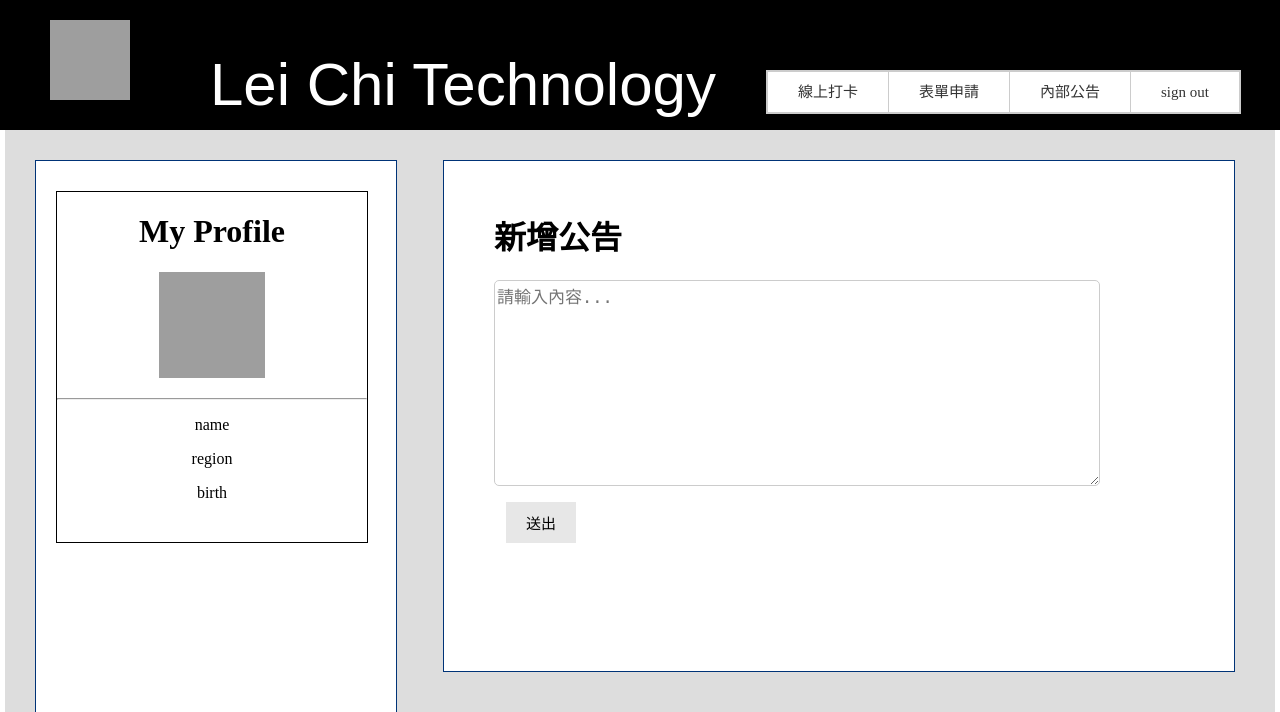
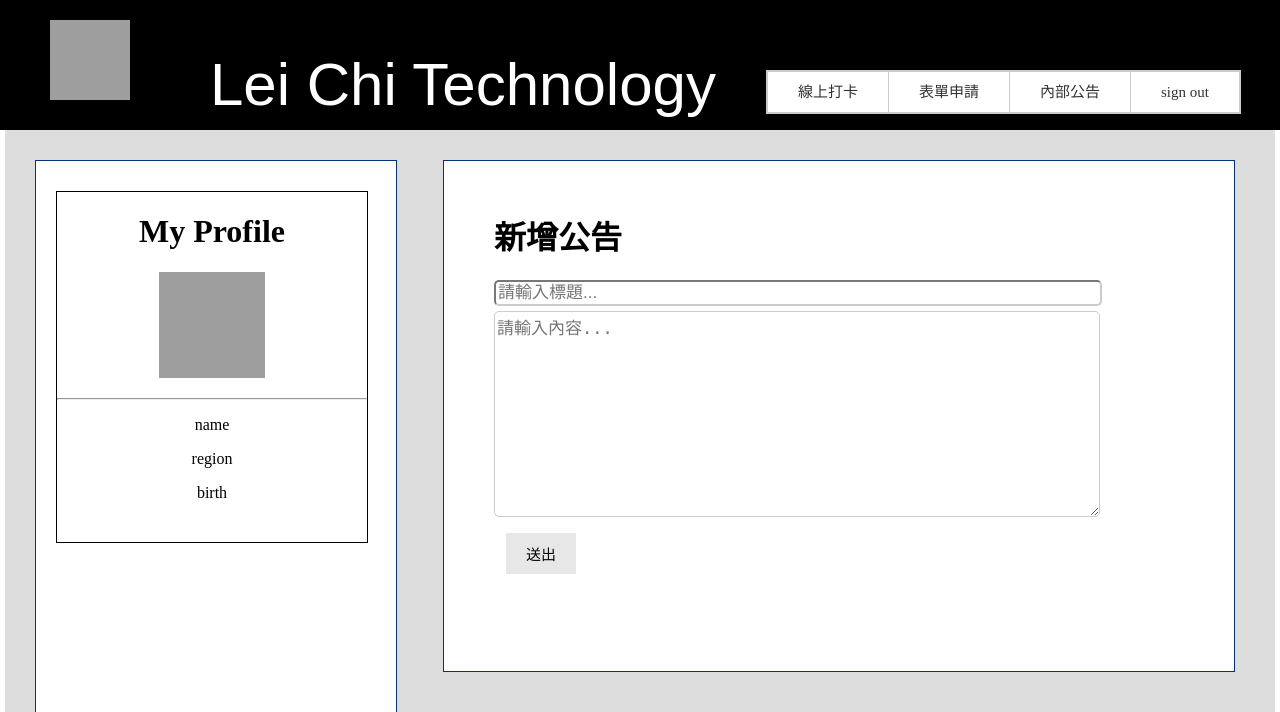
Before and after one commit to StefanyChen/LC_ERP, a PHP site: page / in a window 1280 px wide. Shown: the top 712 px of the page. Run offline with PHP 8.4, Linux system fonts and the light colour scheme; data that the repository does not hold is empty; grey boxes are pictures that could not be loaded.

Commit message:
0726-1846
公告的地方
新增標題欄位

```diff
--- a/index.php
+++ b/index.php
@@ -37,7 +37,8 @@
 	</div>
 	<div class="right-up">
 	<h1 style="font-family:Microsoft JhengHei">新增公告</h1>
-	<textarea class="input_text" style="width:600px;height:200px" placeholder="請輸入內容..."></textarea>
+	<input type="text" name="title" class="input_text" style="width:600px;margin-bottom:5px" placeholder="請輸入標題..." >
+	<textarea class="input_text" name="new_ann" style="width:600px;height:200px" placeholder="請輸入內容..."></textarea>
 	<button class="btn" style="margin-top:10px">送出</button>
 	</div>
 
```
